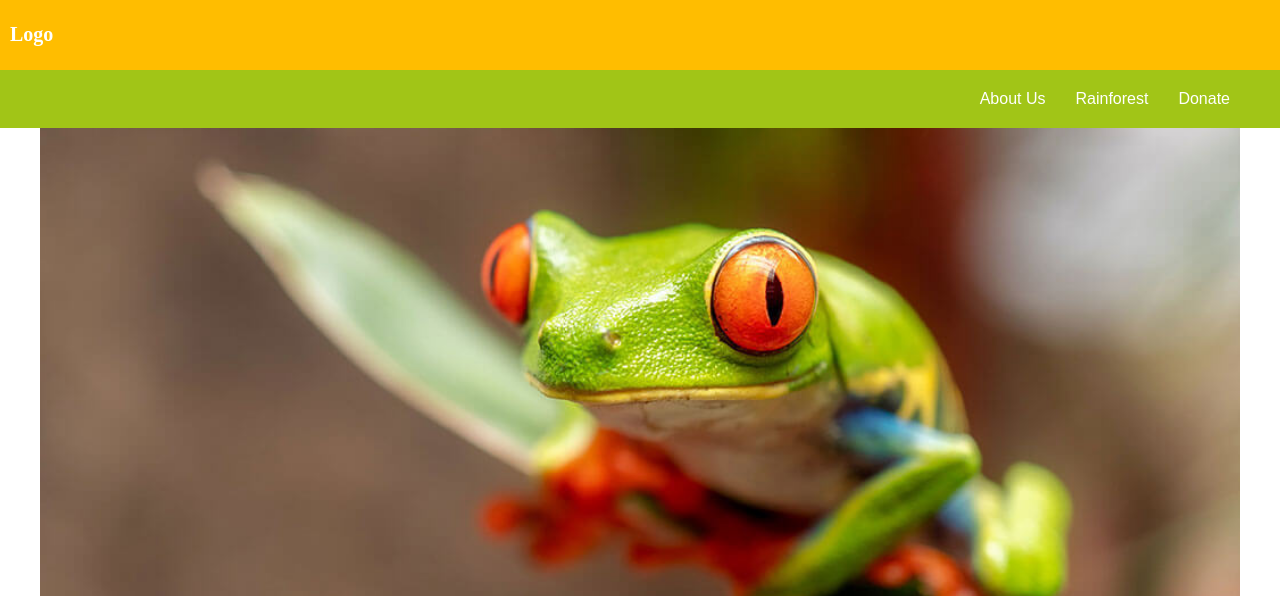
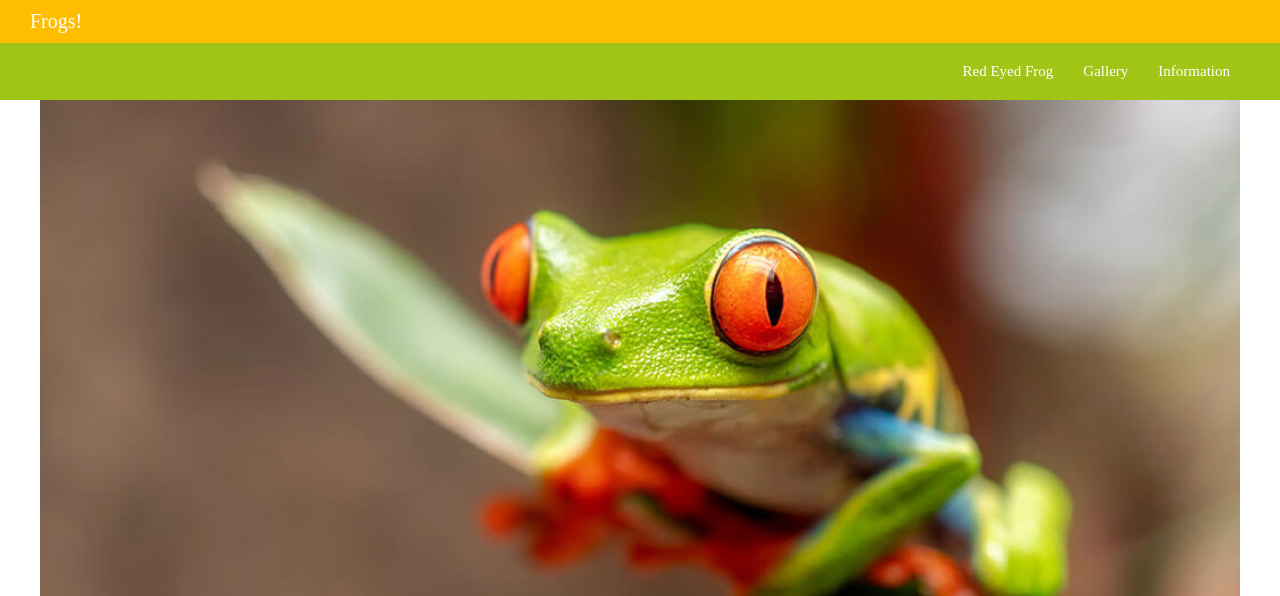
Before and after one commit to SafiaJeff/Safia-Web2-Quiz-Revised, a plain HTML site: page deploy/index.html in a window 1280 px wide. Shown: the top 596 px of the page. Drawn offline with nearby package versions, Linux system fonts and the light colour scheme.

Commit message:
Added Nav links etc

```diff
--- a/deploy/index.html
+++ b/deploy/index.html
@@ -5,9 +5,9 @@
     <meta charset="UTF-8">
     <meta name="viewport" content="width=device-width, initial-scale=1.0">
     <meta http-equiv="X-UA-Compatible" content="ie=edge">
-    <link rel="stylesheet" href="css/styles.css?ckcachebust=0be49a619bca2a078ff1a0323b0cace9">
+    <link rel="stylesheet" href="css/styles.css?ckcachebust=77a2cb72e20a151d2ebdbeaf140baa54">
     <!-- Font Awesome -->
-    <script src="https://kit.fontawesome.com/3c79b583ac.js?ckcachebust=610585494" crossorigin="anonymous"></script>
+    <script src="https://kit.fontawesome.com/3c79b583ac.js?ckcachebust=611109167" crossorigin="anonymous"></script>
     <title>Safia Web II HW</title>
 </head>
 
@@ -76,7 +76,7 @@
     <header>
                                     <div>
                                         <section id="logo-container">
-                                            <h1>Logo</h1>
+                                            <a href="#section-1">Frogs!</a>
                                         </section>
 
                                         <section id="burger-container">
@@ -85,19 +85,19 @@
 
                                         <nav id="nav-container" data-nav="main-navigation">
                                             <ul>
-                                                <li><a href="#">About Us</a></li>
-                                                <li><a href="#">Rainforest</a></li>
-                                                <li><a href="#">Donate</a></li>
+                                                <li><a href="#section-3">Red Eyed Frog</a></li>
+                                                <li><a href="#section-5">Gallery</a></li>
+                                                <li><a href="#section-6">Information</a></li>
                                             </ul>
                                         </nav>
                                     </div>
                                 </header>
 
     <!-- jQuery -->
-    <script src="https://ajax.googleapis.com/ajax/libs/jquery/3.4.1/jquery.min.js?ckcachebust=610585494"></script>
+    <script src="https://ajax.googleapis.com/ajax/libs/jquery/3.4.1/jquery.min.js?ckcachebust=611109167"></script>
     <!-- Greensock -->
-    <script src="https://cdnjs.cloudflare.com/ajax/libs/gsap/3.2.6/gsap.min.js?ckcachebust=610585494"></script>
-    <script src="js/scripts-min.js?ckcachebust=b5679ae3e7d3258ee62561a5e7088759"></script>
+    <script src="https://cdnjs.cloudflare.com/ajax/libs/gsap/3.2.6/gsap.min.js?ckcachebust=611109167"></script>
+    <script src="js/scripts-min.js?ckcachebust=686f44ae0e6cbd750208701ae3efa207"></script>
 </body>
 
 </html>
--- a/dev/scss/base/_typography.scss
+++ b/dev/scss/base/_typography.scss
@@ -21,3 +21,12 @@ h2{
 h3{
     font-family: 'pavanam';
 }
+
+#nav-container{
+    font-family: 'pavanam';
+    font-size: rem-calc(15);
+}
+
+#logo-container{
+    font-family: 'londrina solid';
+}
--- a/dev/scss/components/_navigation.scss
+++ b/dev/scss/components/_navigation.scss
@@ -13,7 +13,8 @@
         }
 
         li {
-            margin-bottom: 20px;
+            margin-bottom: 12px;
+
 
             @include lg {
                 align-items: center;
@@ -30,6 +31,7 @@
             a:hover,
             a:active {
                 color: $black;
+
             }
 
         }
--- a/dev/scss/layout/_header.scss
+++ b/dev/scss/layout/_header.scss
@@ -28,6 +28,20 @@ header {
 
         #logo-container {
             grid-area: logo;
+            padding-left: 20px;
+
+            a:link,
+            a:visited{
+                color: $white;
+                font-size: rem-calc(20);
+                padding: 10px 10px;
+                text-decoration: none;
+            }
+
+            a:hover,
+            a:active{
+                color: $light-green;
+            }
 
         }
         #burger-container {
```
Also changed, not shown: deploy/css/styles.css, 2 other files.
